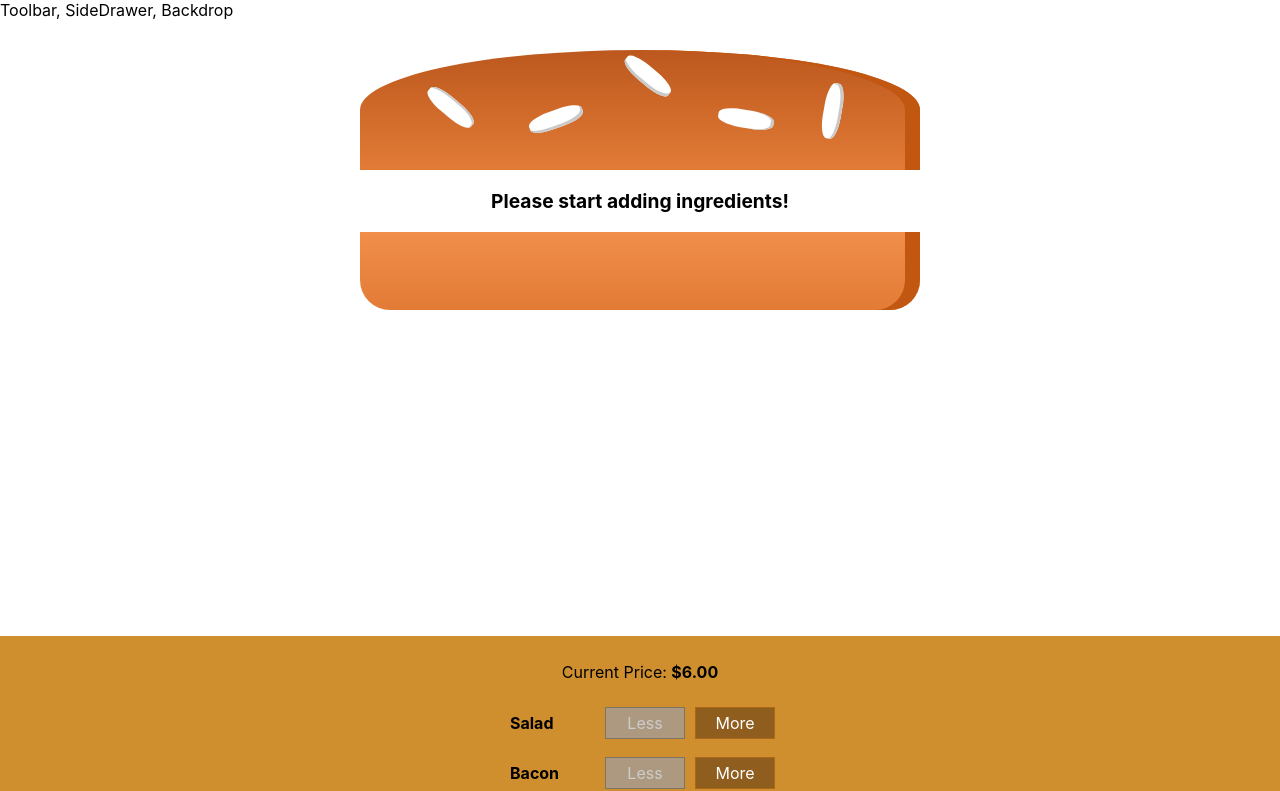
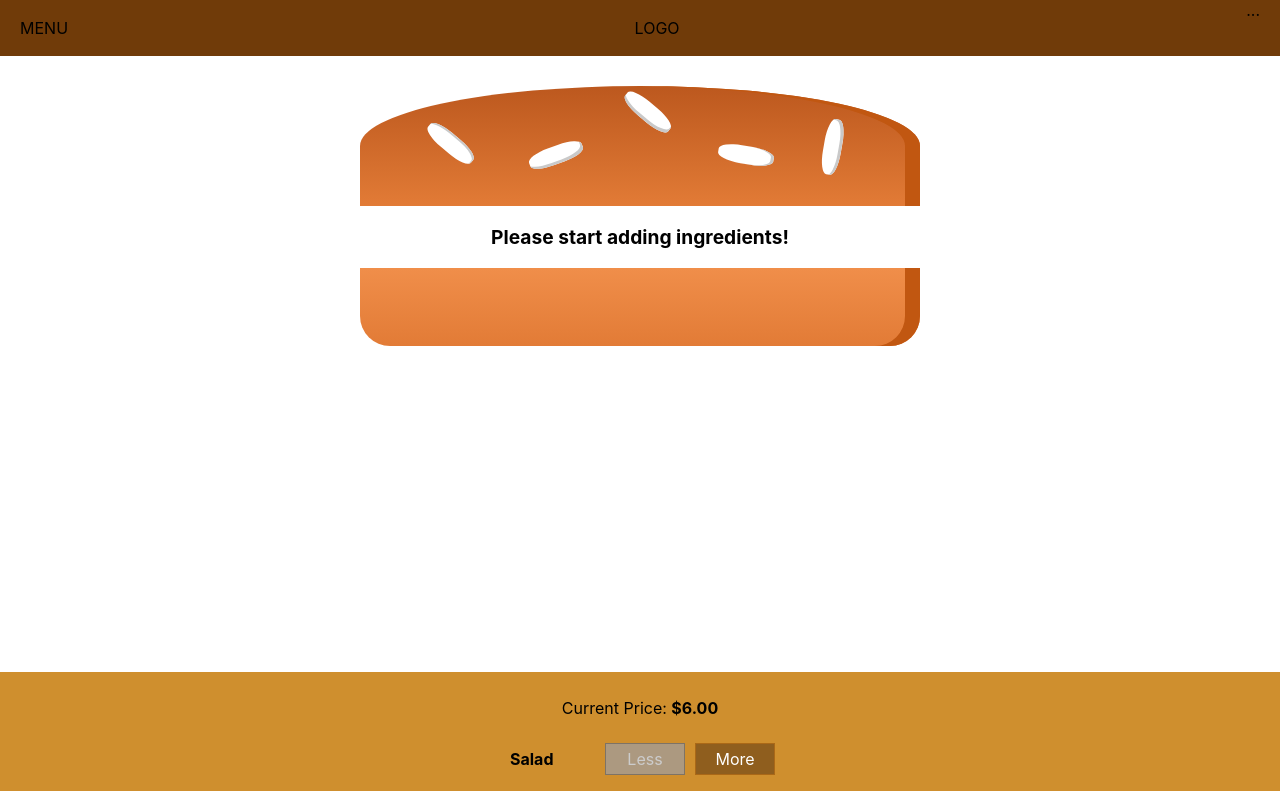
Before and after one commit to StevenCalverley/burger-builder, a React (Create React App) app: page / in a window 1280 px wide. Shown: the top 791 px of the page. Built offline with nearby package versions, Linux system fonts and the light colour scheme.

Commit message:
Add Toolbar

```diff
--- a/src/components/Layout/Layout.js
+++ b/src/components/Layout/Layout.js
@@ -1,10 +1,11 @@
 import React from 'react';
 import Aux from '../../hoc/Aux';
+import Toolbar from '../Navigation/Toolbar/Toolbar';
 import styles from './Layout.module.css';
 
 const layout = (props) => (
   <Aux>
-    <div>Toolbar, SideDrawer, Backdrop</div>
+    <Toolbar />
     <main className={styles.Content}>{props.children}</main>
   </Aux>
 );
--- a/src/components/Layout/Layout.module.css
+++ b/src/components/Layout/Layout.module.css
@@ -1,3 +1,3 @@
 .Content {
-  margin-top: 16px;
+  margin-top: 72px;
 }
--- /dev/null
+++ b/src/components/Navigation/Toolbar/Toolbar.js
@@ -0,0 +1,12 @@
+import React from 'react';
+import classes from './Toolbar.module.css';
+
+const toolbar = (props) => (
+  <header className={classes.Toolbar}>
+    <div>MENU</div>
+    <div>LOGO</div>
+    <nav>...</nav>
+  </header>
+);
+
+export default toolbar;
--- /dev/null
+++ b/src/components/Navigation/Toolbar/Toolbar.module.css
@@ -0,0 +1,18 @@
+.Toolbar {
+  height: 56px;
+  width: 100%;
+  position: fixed;
+  top: 0;
+  left: 0;
+  background-color: #703B09;
+  display: flex;
+  justify-content: space-between;
+  align-items: center;
+  padding: 0 20px;
+  box-sizing: border-box;
+  z-index: 90;
+}
+
+.Toolbar nav {
+  height: 100%;
+}
```
